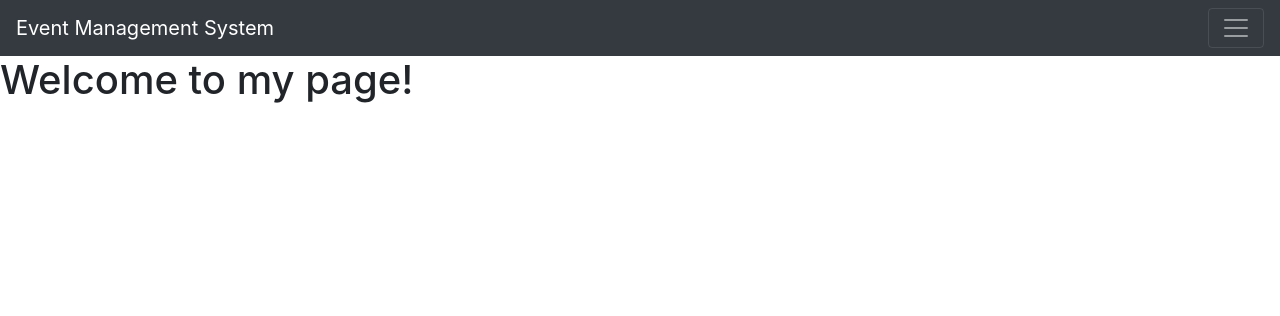
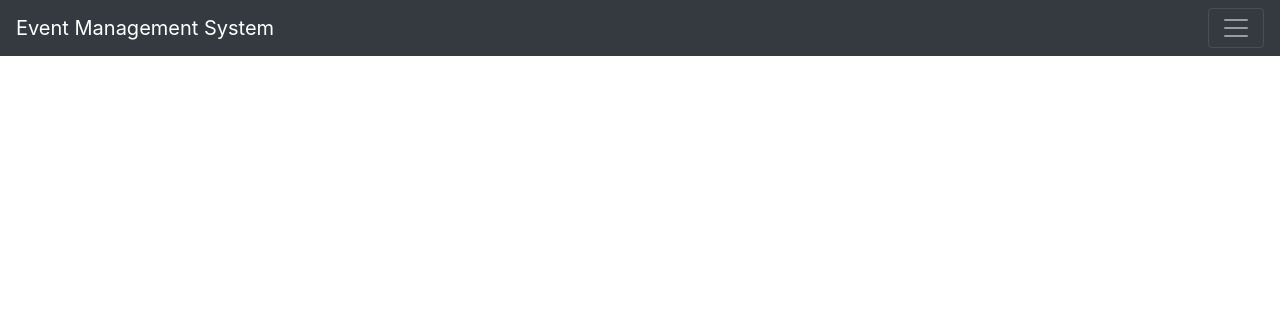
Before and after one commit to AceAltair13/Event-Management-System--Flask, a Flask app: page / in a window 1280 px wide. Shown: the top 316 px of the page. Run offline with Flask 2, Linux system fonts and the light colour scheme; some libraries are stand-ins or nearby versions.

Commit message:
minor change

```diff
--- a/templates/base.html
+++ b/templates/base.html
@@ -6,7 +6,7 @@
     <meta name="viewport" content="width=device-width, initial-scale=1.0">
     <link rel="stylesheet" href="https://stackpath.bootstrapcdn.com/bootstrap/4.4.1/css/bootstrap.min.css"
         integrity="sha384-Vkoo8x4CGsO3+Hhxv8T/Q5PaXtkKtu6ug5TOeNV6gBiFeWPGFN9MuhOf23Q9Ifjh" crossorigin="anonymous">
-    <link rel="stylesheet" href="/Project/static/style.css">
+    <link rel="stylesheet" href="{{ url_for('static', filename='style.css') }}">
     {% block head %}
 
     {% endblock head %}
--- a/templates/index.html
+++ b/templates/index.html
@@ -5,5 +5,5 @@
 {% endblock head %}
 
 {% block body %}
-<h1>Welcome to my page!</h1>
+
 {% endblock body %}
```
